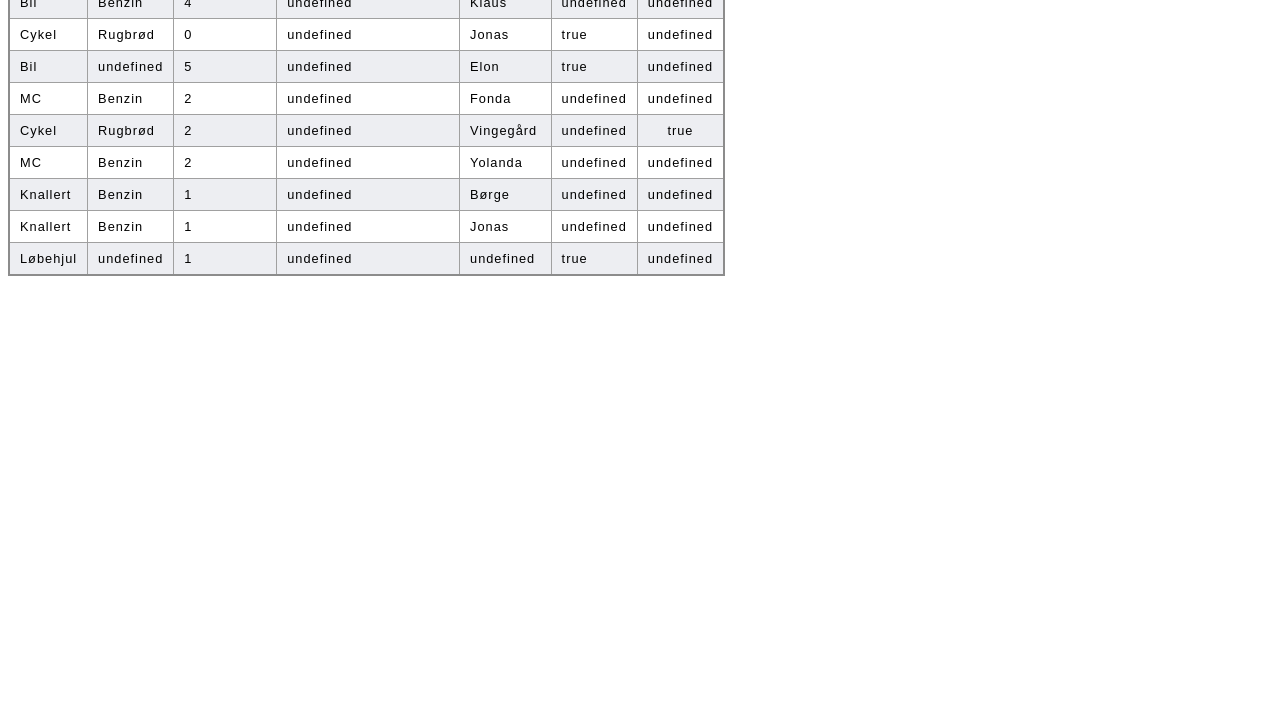
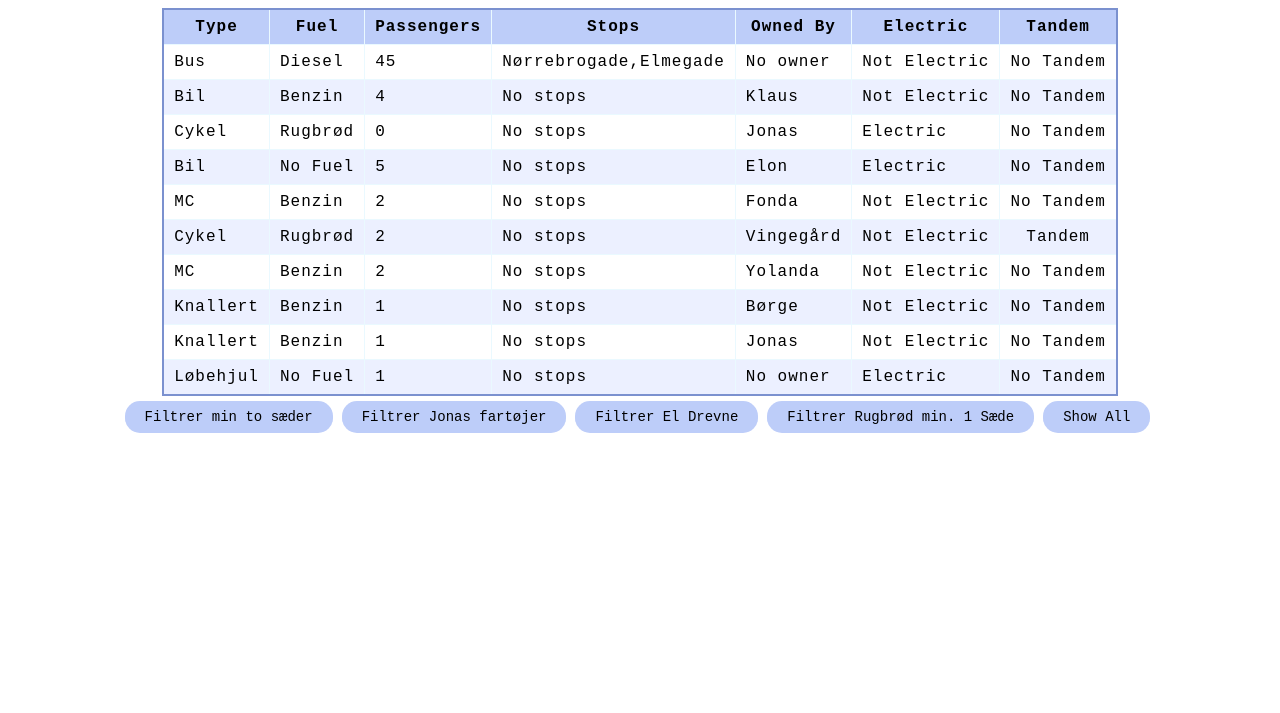
Before and after one commit to MajaOlsen/StartOevelser, a plain HTML site: page filter_oevelse_starter_files_table/index.html in a window 1280 px wide. Shown: the part 87-800 px from the top of the page. Drawn offline with Linux system fonts and the light colour scheme.

Commit message:
filterOevelse

```diff
--- a/filter_oevelse_starter_files_table/index.html
+++ b/filter_oevelse_starter_files_table/index.html
@@ -1,18 +1,16 @@
 <!DOCTYPE html>
 <html lang="en">
-
   <head>
-    <meta charset="UTF-8">
-    <meta name="viewport" content="width=device-width, initial-scale=1.0">
+    <meta charset="UTF-8" />
+    <meta name="viewport" content="width=device-width, initial-scale=1.0" />
     <title>Document</title>
-    <link rel="stylesheet" href="style.css">
+    <link rel="stylesheet" href="style.css" />
     <script type="module" src="script.js"></script>
   </head>
 
   <body>
-
+    <h1>Tabel med filter</h1>
     <table>
-
       <thead>
         <tr>
           <th>Type</th>
@@ -25,8 +23,14 @@
         </tr>
       </thead>
       <tbody></tbody>
+    </table>
 
-
+    <div class="filterContainer">
+      <button id="filtrerMinSeats">Filtrer min to sæder</button>
+      <button id="filtrerJonas">Filtrer Jonas fartøjer</button>
+      <button id="filtrerElDrevne">Filtrer El Drevne</button>
+      <button id="filtrerRugbrødMereEnd1">Filtrer Rugbrød min. 1 Sæde</button>
+      <button id="showAll">Show All</button>
+    </div>
   </body>
-
 </html>
--- a/filter_oevelse_starter_files_table/script.js
+++ b/filter_oevelse_starter_files_table/script.js
@@ -11,18 +11,155 @@ const vehicles = [
   { type: "Løbehjul", passengers: 1, isElectric: true },
 ];
 const tbodyPointer = document.querySelector("tbody");
+
+//en der viser alle el drevne fartøjer
+const alleElDrevneFartoejer = vehicles.filter((veh) => veh.isElectric);
+console.log("alle eldrevne fartøjer", alleElDrevneFartoejer);
+
+// en der viser alle fartøjer med mere end 2 sæder
+const mereEndToSaeder = vehicles.filter((veh) => veh.passengers > 2);
+console.log("Alle fartøjer mere end 2 sæder", mereEndToSaeder);
+
+// alle fartøjer el-drevne fartøjer ejet af Jonas
+const fartoejerElAfJonas = alleElDrevneFartoejer.filter((veh) => veh.ownedBy === "Jonas");
+console.log("alt elektrisk ejet af jonaes", fartoejerElAfJonas);
+
+// alle rugbrøds drevne fartøjer med plads til mere end en.
+const pladsTilMereEndEn = vehicles.filter((veh) => veh.passengers > 1);
+const rugbroedMedMereEndEtSaede = pladsTilMereEndEn.filter((veh) => veh.fuel === "Rugbrød");
+console.log("rugbrød med plads til mere end en", rugbroedMedMereEndEtSaede);
+
+// Flyt filtreringerne over på 4 knapper der viser de filtreringer der før var hardcodede + 1 knap til at vise alle (ufiltreret)
+
+// Style tabellen endnu mere
+document.querySelector("#filtrerMinSeats").addEventListener("click", () => filterArray("minSeats"));
+
+document.querySelector("#filtrerJonas").addEventListener("click", () => filterArray("jonasVehicles"));
+
+document.querySelector("#filtrerElDrevne").addEventListener("click", () => filterArray("elVehicles"));
+
+document.querySelector("#filtrerRugbrødMereEnd1").addEventListener("click", () => filterArray("rugbroedMin1"));
+
+document.querySelector("#showAll").addEventListener("click", () => filterArray("showAll"));
+
+function filterArray(filterType) {
+  tbodyPointer.innerHTML = "";
+
+  if (filterType === "minSeats") {
+    showTheseVehicles(vehicles.filter((vehicle) => vehicle.passengers > 2));
+  }
+
+  if (filterType === "jonasVehicles") {
+    showTheseVehicles(vehicles.filter((vehicle) => vehicle.ownedBy === "Jonas"));
+  }
+
+  if (filterType === "elVehicles") {
+    showTheseVehicles(vehicles.filter((vehicle) => vehicle.isElectric));
+  }
+
+  if (filterType === "rugbroedMin1") {
+    showTheseVehicles(vehicles.filter((vehicle) => vehicle.passengers > 1 && vehicle.fuel === "Rugbrød"));
+  }
+
+  if (filterType === "showAll") {
+    showTheseVehicles(vehicles);
+  }
+}
+
 showTheseVehicles(vehicles);
 
+// function showTheseVehicles(arr) {
+//   arr.forEach((each) => {
+//     tbodyPointer.innerHTML += `<tr>
+//   <td>${each.type}</td>
+//   <td>${each.fuel}</td>
+//   <td>${each.passengers}</td>
+//   <td>${each.stops}</td>
+//   <td>${each.ownedBy}</td>
+//   <td>${each.isElectric}</td>
+//   <td>${each.isTandem}</td>
+// </tr>`;
+//   });
+
+// Lav nogle if statements i showTheseVehicles funktionen så tabellen bliver smukkere: uden undefined og tomme felter og true;
+// function showTheseVehicles(arr) {
+//   arr.forEach((each) => {
+//     if (each.ownedBy === undefined) {
+//       tbodyPointer.innerHTML += `<tr>
+//       <td>${each.type}</td>
+//       <td>${each.fuel}</td>
+//       <td>${each.passengers}</td>
+//       <td>${each.stops}</td>
+//       <td>has no owner</td>
+//       <td>${each.isElectric}</td>
+//       <td>${each.isTandem}</td>
+//     </tr>`;
+//     } else if (each.stops === undefined) {
+//       tbodyPointer.innerHTML += `<tr>
+//   <td>${each.type}</td>
+//   <td>${each.fuel}</td>
+//   <td>${each.passengers}</td>
+//   <td>No stops</td>
+//   <td>${each.ownedBy}</td>
+//   <td>${each.isElectric}</td>
+//   <td>${each.isTandem}</td>
+// </tr>`;
+//     }
+//   });
+
 function showTheseVehicles(arr) {
+  console.log(arr);
+
   arr.forEach((each) => {
-    tbodyPointer.innerHTML += `<tr>
-  <td>${each.type}</td>
-  <td>${each.fuel}</td>
-  <td>${each.passengers}</td>
-  <td>${each.stops}</td>
-  <td>${each.ownedBy}</td>
-  <td>${each.isElectric}</td>
-  <td>${each.isTandem}</td>
-</tr>`;
+    let row = "<tr>";
+
+    if (each.type === undefined) {
+      row += "<td> No Type</td>";
+    } else {
+      row += "<td>" + each.type + "</td>";
+    }
+
+    if (each.fuel === undefined) {
+      row += "<td> No Fuel</td>";
+    } else {
+      row += "<td>" + each.fuel + "</td>";
+    }
+
+    if (each.passengers === undefined) {
+      row += "<td> No passengers</td>";
+    } else {
+      row += "<td>" + each.passengers + "</td>";
+    }
+
+    if (each.stops === undefined) {
+      row += "<td> No stops</td>";
+    } else {
+      row += "<td>" + each.stops + "</td>";
+    }
+
+    if (each.ownedBy === undefined) {
+      row += "<td> No owner</td>";
+    } else {
+      row += "<td>" + each.ownedBy + "</td>";
+    }
+
+    if (each.isElectric === undefined) {
+      row += "<td> Not Electric</td>";
+    } else if (each.isElectric === true) {
+      row += "<td> Electric</td>";
+    } else {
+      row += "<td>" + each.isElectric + "</td>";
+    }
+
+    if (each.isTandem === undefined) {
+      row += "<td> No Tandem</td>";
+    } else if (each.isTandem === true) {
+      row += "<td> Tandem</td>";
+    } else {
+      row += "<td>" + each.isTandem + "</td>";
+    }
+
+    row += "</tr>";
+    tbodyPointer.innerHTML += row;
   });
 }
--- a/filter_oevelse_starter_files_table/style.css
+++ b/filter_oevelse_starter_files_table/style.css
@@ -1,8 +1,23 @@
+body {
+  background-color: rgb(255, 255, 255);
+  display: flex;
+  align-items: center;
+  justify-items: center;
+  flex-direction: column;
+}
+
+h1 {
+  font-family: monospace;
+  font-size: 35px;
+  color: rgb(9, 28, 65);
+  text-align: center;
+}
+
 table {
   border-collapse: collapse;
-    border: 2px solid rgb(140 140 140);
-    font-family: sans-serif;
-    font-size: 0.8rem;
+  border: 2px solid rgb(123, 145, 207);
+  font-family: monospace;
+  font-size: 1rem;
   letter-spacing: 1px;
 }
 
@@ -14,12 +29,12 @@ caption {
 
 thead,
 tfoot {
-    background-color: rgb(228 240 245);
+  background-color: rgb(189, 205, 249);
 }
 
 th,
 td {
-    border: 1px solid rgb(160 160 160);
+  border: 1px solid rgb(234, 249, 255);
   padding: 8px 10px;
 }
 
@@ -27,8 +42,8 @@ td:last-of-type {
   text-align: center;
 }
 
-tbody>tr:nth-of-type(even) {
-    background-color: rgb(237 238 242);
+tbody > tr:nth-of-type(even) {
+  background-color: rgb(236, 240, 255);
 }
 
 tfoot th {
@@ -38,3 +53,14 @@ tfoot th {
 tfoot td {
   font-weight: bold;
 }
+
+button {
+  background: rgb(189, 205, 249);
+  font-family: monospace;
+  font-size: 14px;
+  border: none;
+  border-radius: 15px;
+  margin-right: 5px;
+  margin-top: 5px;
+  padding: 8px 20px;
+}
```
Lines whose indentation alone changed are shown as unchanged.
